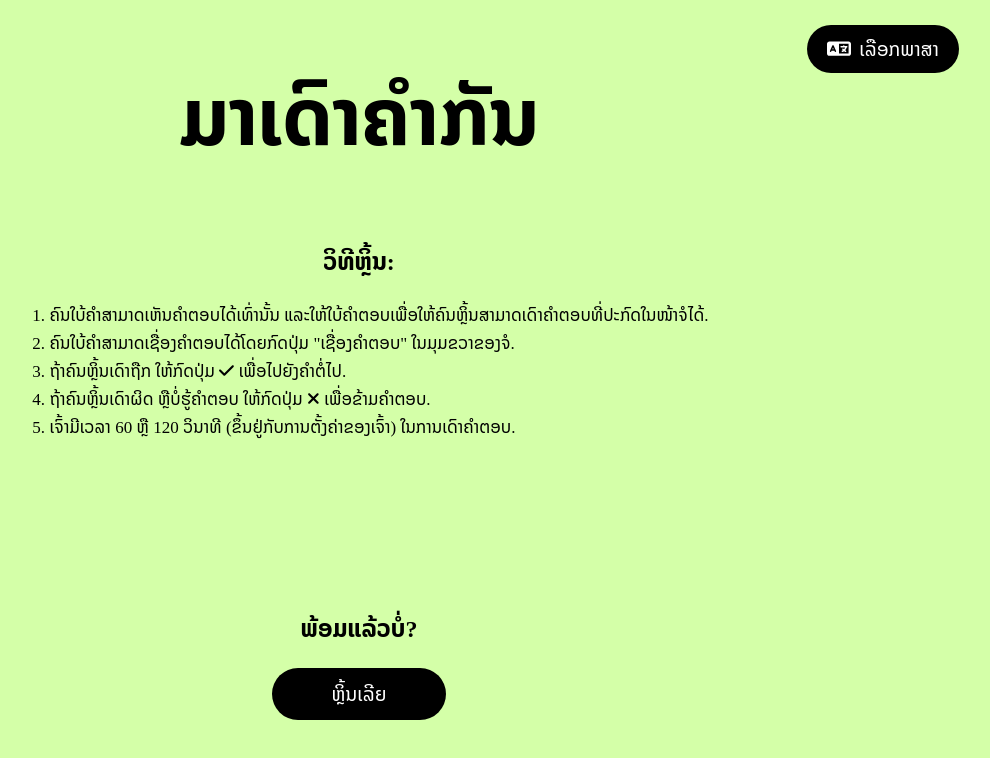
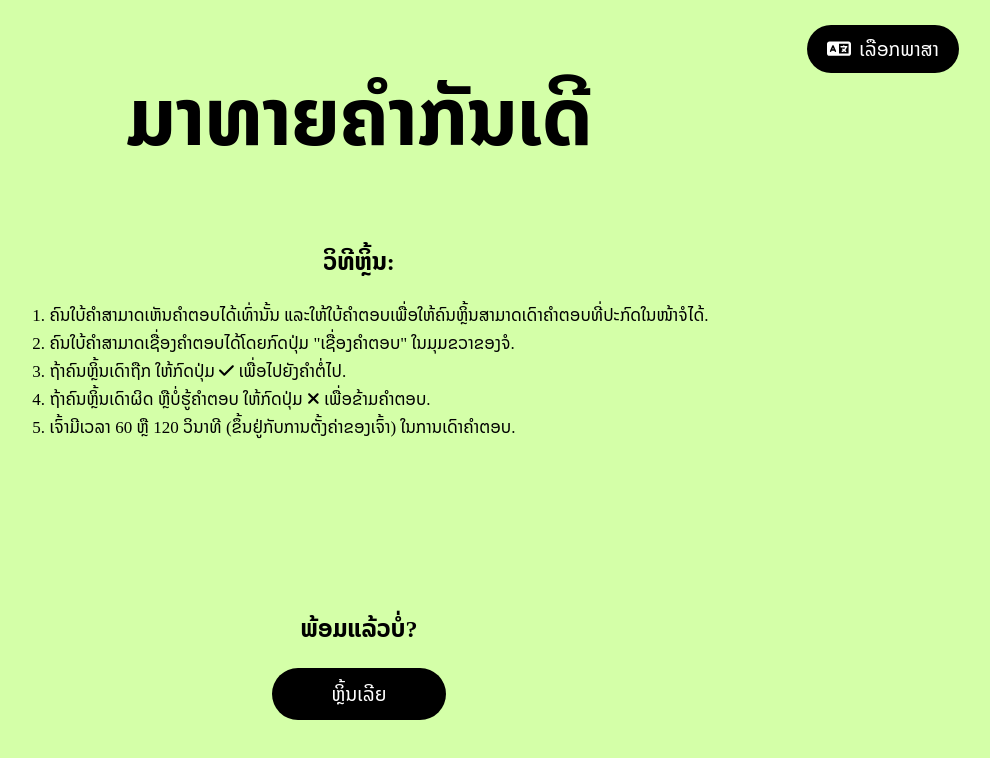
Before and after one commit to suttirakcha/lets-guess, a React (Create React App) app: page /lo in a window 1280 px wide. Shown: the top 758 px of the page, without its empty margins (281-1271 px from the left). Built offline with nearby package versions, Linux system fonts and the light colour scheme; a web font is replaced by a local one.

Commit message:
Commit Codes

```diff
--- a/src/lao/categories/animals.js
+++ b/src/lao/categories/animals.js
@@ -3,6 +3,6 @@ import "../../App.scss";
 import QuestionsLao from "../components/questions";
 
 export default function AnimalsLao(){
-  const words = ["ໝາ","ແມວ","ນົກ","ກົບ","ງູ","ເສືອ","ສິງໂຕ","ຍຸງ","ເສືອດຳ","ແມງມຸມ","ປາ","ງົວ","ໝູ","ໄກ່","ແກະ","ແພະ","ກວາງ","ຊ້າງ","ລິງ","ໜູ","ມ້າ","ມ້າລາຍ","ແມງໄມ້","ເຜິ້ງ","ນົກອິນຊີ","ກະຕ່າຍ","ກະຮອກ","ປາດາວ","ສະຫຼາມ","ນົກຍູງ","ເປັດ","ປາໝຶກ"];
+  const words = ["ໝາ","ແມວ","ນົກ","ກົບ","ງູ","ເສືອ","ສິງໂຕ","ຍຸງ","ເສືອດຳ","ແມງມຸມ","ປາ","ງົວ","ໝູ","ໄກ່","ແກະ","ແພະ","ກວາງ","ຊ້າງ","ລິງ","ໜູ","ມ້າ","ມ້າລາຍ","ແມງໄມ້","ເຜິ້ງ","ນົກອິນຊີ","ກະຕ່າຍ","ກະຮອກ","ປາດາວ","ສະຫຼາມ","ນົກຍູງ","ເປັດ","ປາມຶກ"];
   return (<QuestionsLao answers={words} category="ສັດຕ່າງໆ" redirect="/lo/animals"/>)
 }
--- a/src/lao/categories/desserts.js
+++ b/src/lao/categories/desserts.js
@@ -3,6 +3,6 @@ import "../../App.scss";
 import QuestionsLao from "../components/questions";
 
 export default function DessertsLao(){
-  const words = ["ເຄັກ","ກະແລັມ","ມາກາຣອນ","ພາຍ","ຊັອກໂກແລັດ","ເຄັກນົມສົດ","ເຂົ້າຈີ່","ພາຍໝາກນັດ","ເຄັກໝາກກ້ຽມ","ຄຸກກີ","ເຂົ້າໜົມອຶ່ງ","ເຄບ"];
+  const words = ["ເຄັກ","ກະແລັມ","ມາກາຣອນ","ພາຍ","ຊັອກໂກແລັດ","ເຄັກນົມສົດ","ເຂົ້າຈີ່","ພາຍໝາກນັດ","ເຄັກໝາກກ້ຽມ","ຄຸກກີ","ເຂົ້າໜົມອຶ່ງ","ເຄບ","ບິງຊູ","ໂລຕີ"];
   return (<QuestionsLao answers={words} category="ເຂົ້າໜມຫວານ" redirect="/lo/desserts"/>)
 }
--- a/src/lao/categories/drinks.js
+++ b/src/lao/categories/drinks.js
@@ -3,6 +3,6 @@ import "../../App.scss";
 import QuestionsLao from "../components/questions";
 
 export default function DrinksLao(){
-  const words = ["ນ້ຳດື່ມ","ຊາ","ກາເຟ","ຄາປູຊິໂນ","ອະເມລິກາໂນ","ນົມ","ນ້ຳປັ່ນ","ໂຊດາ","ເບຍ","ເຫຼົ້າແວງ","ເອສເປຣສໂຊ","ນ້ຳໝາກກ້ຽງ","ນ້ຳໝາກໄມ້","ນ້ຳໝາກໂປມ","ນ້ຳໝາກນາວ","ໂຊຈູ","ນ້ຳໝາກພ້າວ","ນົມຖົ່ວເຫຼືອງ","ຊານົມ","ຊາໝາກນາວ","ລາເຕ້","ນົມສົ້ມ","ໂກໂກ້","ແຊມເປນ","ເຫຼົ້າ","ຊາຂຽວ","ຊາດຳ","ຊາຂາວ","ກາເຟດຳ","ນ້ຳຂິງ","ເຫຼົ້າຂາວ","ນ້ຳໝາກໜອດ"];
+  const words = ["ນ້ຳດື່ມ","ຊາ","ກາເຟ","ຄາປູຊິໂນ","ອະເມຣິກາໂນ","ນົມ","ນ້ຳປັ່ນ","ໂຊດາ","ເບຍ","ເຫຼົ້າແວງ","ເອສເປຣສໂຊ","ນ້ຳໝາກກ້ຽງ","ນ້ຳໝາກໄມ້","ນ້ຳໝາກໂປມ","ນ້ຳໝາກນາວ","ໂຊຈູ","ນ້ຳໝາກພ້າວ","ນົມຖົ່ວເຫຼືອງ","ຊານົມ","ຊາໝາກນາວ","ລາເຕ້","ນົມສົ້ມ","ໂກໂກ້","ແຊມເປນ","ເຫຼົ້າ","ຊາຂຽວ","ຊາດຳ","ຊາຂາວ","ກາເຟດຳ","ນ້ຳຂິງ","ເຫຼົ້າຂາວ","ນ້ຳໝາກໜອດ","ມ໋ອກຄາ"];
   return (<QuestionsLao answers={words} category="ເຄື່ອງດື່ມ" redirect="/lo/drinks"/>)
 }
--- a/src/lao/categories/foods.js
+++ b/src/lao/categories/foods.js
@@ -3,6 +3,6 @@ import "../../App.scss";
 import QuestionsLao from "../components/questions";
 
 export default function FoodsLao(){
-  const words = ["ສະຫຼັດ","ເຂົ້າ","ໄຂ່ຂົ້ວ","ຕຳໝາກຫຸ່ງ","ລາບ","ເອາະຫຼາມ","ປາແດກ","ແຈ່ວບອງ","ໄຄແຜ່ນ","ເຝີ","ເຂົ້າປຸ້ນ","ເຂົ້າປຽກ","ກິມຈິ","ສະເຕັກ","ໄຂ່ດາວ","ໄຂ່ຕົ້ມ","ເຂົ້າຜັດ","ແກງ","ແກງໜໍ່ໄມ້","ປີ້ງໄກ່","ຈືນໄກ່","ປາເຜົາ","ໄສ້ອົ່ວ","ເປັດປັກກິ່ງ","ໝາລ່າ"];
+  const words = ["ສະຫຼັດ","ເຂົ້າ","ໄຂ່ຂົ້ວ","ຕຳໝາກຫຸ່ງ","ລາບ","ເອາະຫຼາມ","ປາແດກ","ແຈ່ວບອງ","ໄຄແຜ່ນ","ເຝີ","ເຂົ້າປຸ້ນ","ເຂົ້າປຽກ","ກິມຈິ","ສະເຕັກ","ໄຂ່ດາວ","ໄຂ່ຕົ້ມ","ເຂົ້າຜັດ","ແກງ","ແກງໜໍ່ໄມ້","ປີ້ງໄກ່","ຈືນໄກ່","ປາເຜົາ","ໄສ້ອົ່ວ","ເປັດປັກກິ່ງ","ໝາລ່າ","ພິດຊ່າ","ຊູຊິ","ຕຳຫຼວງພະບາງ","ແຊນວິດ","ເບີເກີ້","ເຂົ້າໜຽວ"];
   return (<QuestionsLao answers={words} category="ອາຫານ" redirect="/lo/foods"/>)
 }
--- a/src/lao/main.js
+++ b/src/lao/main.js
@@ -29,7 +29,7 @@ export default function MainPageLao(){
     mainApp.style.animation = "mainAnimOut 900ms forwards";
     footApp.style.display = "block";
     footApp.style.animation = "footAnimOut 900ms forwards";
-    heading.innerHTML = "ມາເດົາຄຳກັນ";
+    heading.innerHTML = "ມາທາຍຄຳກັນເດີ";
     howToPlay.style.display = "block";
     selectLists.style.display = "none";
     changeLangBtn.style.animation = "mainAnimOut 900ms forwards";
@@ -603,7 +603,7 @@ export default function MainPageLao(){
         ກັບ
       </button>
         <header className="app-head">
-          <h1 id="heading">ມາເດົາຄຳກັນ</h1>
+          <h1 id="heading">ມາທາຍຄຳກັນເດີ</h1>
         </header>
           <div id="right-btns-sec">
             <button id="settingsBtn" className="btn small-btn" onClick={openSettings}>
```
